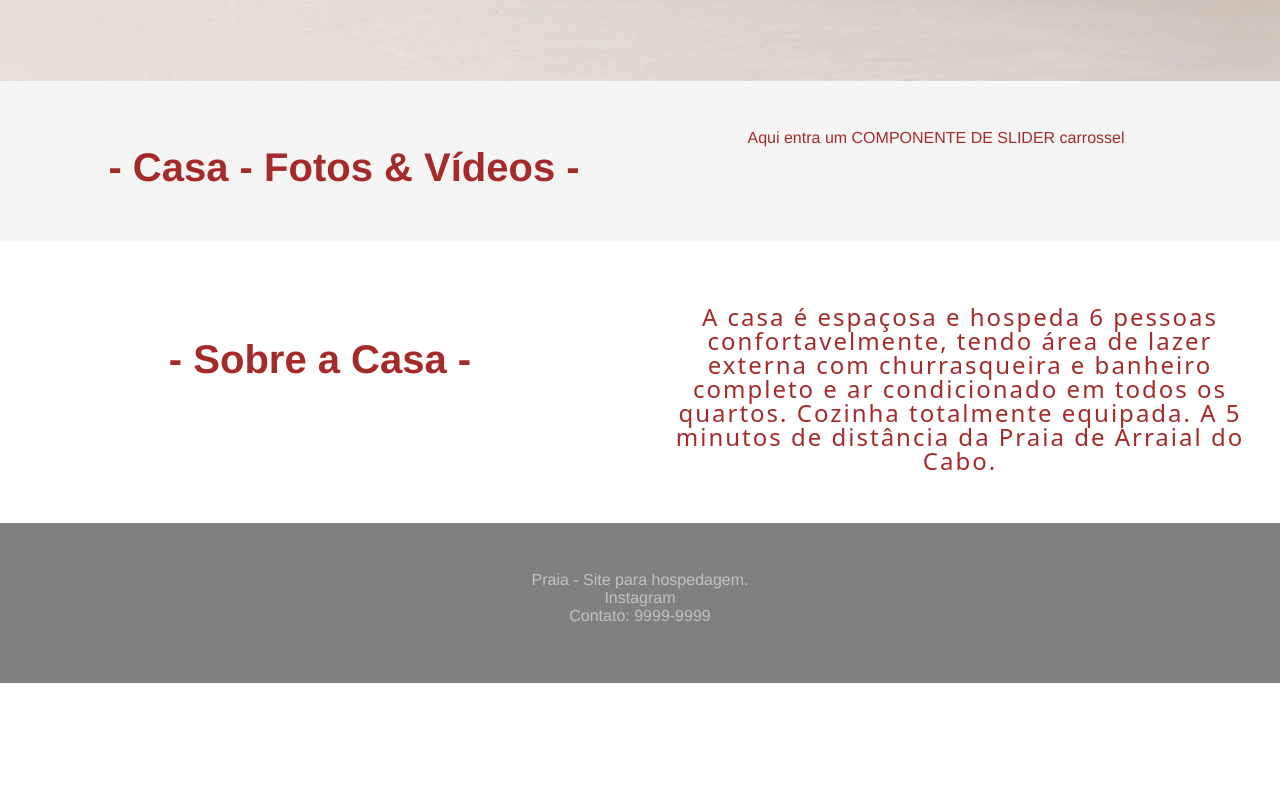
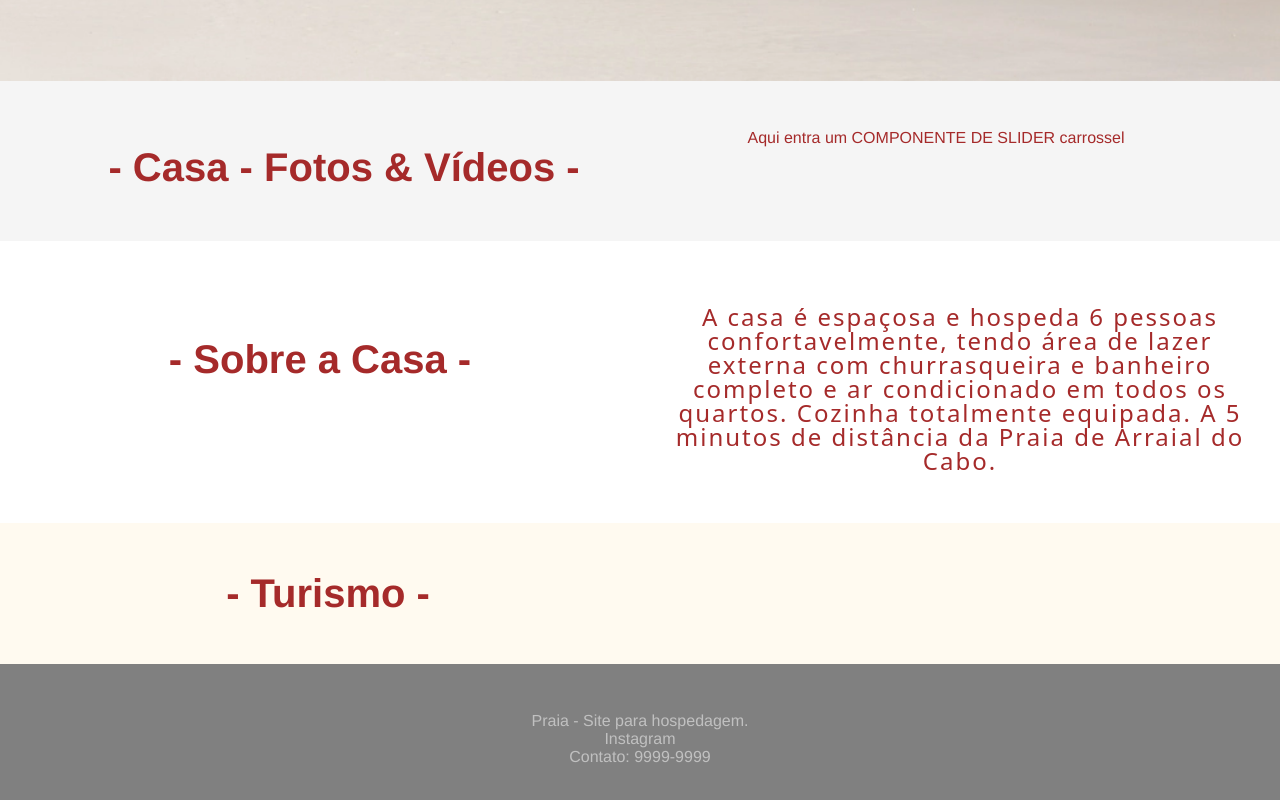
Before and after one commit to MahAzevedo/praia, a React (Vite) app: page / in a window 1280 px wide. Shown: the part 773-1573 px from the top of the page. Before the commit the page ends 1456 px from the top, so only its background shows below. Built offline with nearby package versions, Linux system fonts and the light colour scheme.

Commit message:
new file:   src/Components/Tourism/Tourism.jsx  &  src/Components/Tourism/Tourism.module.css

```diff
--- a/src/Components/About/About.module.css
+++ b/src/Components/About/About.module.css
@@ -19,9 +19,9 @@
     text-align: center;
     max-width: 700px;
     margin-bottom: 74px;
-    /* font-family: 'Courier New', Courier, monospace; */
     line-height: 24px;
     align-items: center;
     font-family: system-ui, -apple-system, BlinkMacSystemFont, 'Segoe UI', Roboto, Oxygen, Ubuntu, Cantarell, 'Open Sans', 'Helvetica Neue', sans-serif;
     letter-spacing: 2px;
+    /* font-family: 'Courier New', Courier, monospace; */
 }
--- a/src/Components/Home.jsx
+++ b/src/Components/Home.jsx
@@ -3,6 +3,7 @@ import styles from './Home.module.css';
 import Banner from './Banner';
 import House from './House/House';
 import About from './About/About';
+import Tourism from './Tourism/Tourism';
 
 const Home = () => {
   return (
@@ -12,6 +13,7 @@ const Home = () => {
       </div>
       <House />
       <About />
+      <Tourism />
     </section>
   );
 };
--- /dev/null
+++ b/src/Components/Tourism/Tourism.jsx
@@ -0,0 +1,15 @@
+import React from 'react';
+import styles from './Tourism.module.css';
+
+const Tourism = () => {
+  return (
+    <section className={styles.containerTourism}>
+        <h1 className={styles.containerTourismH1}>
+            - Turismo -
+        </h1>
+        <p></p>
+    </section>
+  );
+};
+
+export default Tourism;
--- /dev/null
+++ b/src/Components/Tourism/Tourism.module.css
@@ -0,0 +1,13 @@
+.containerTourism {
+    background: #FFFAF0;
+    color: brown;
+    padding: 1rem 1rem 1rem 1rem;
+    display: grid;
+    grid-template-columns: 1fr 1fr;
+    justify-items: center;
+}
+
+.containerTourismH1 {
+    font-size: 2.5rem;
+    padding: 2rem 1rem 2rem 1rem;
+}
```
